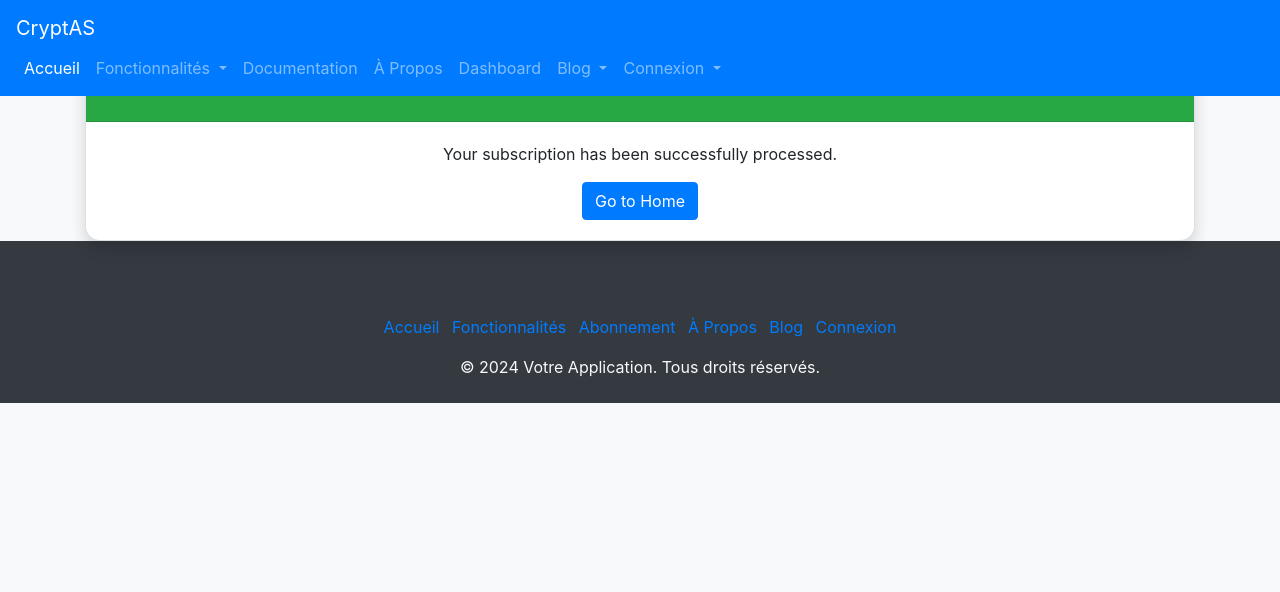
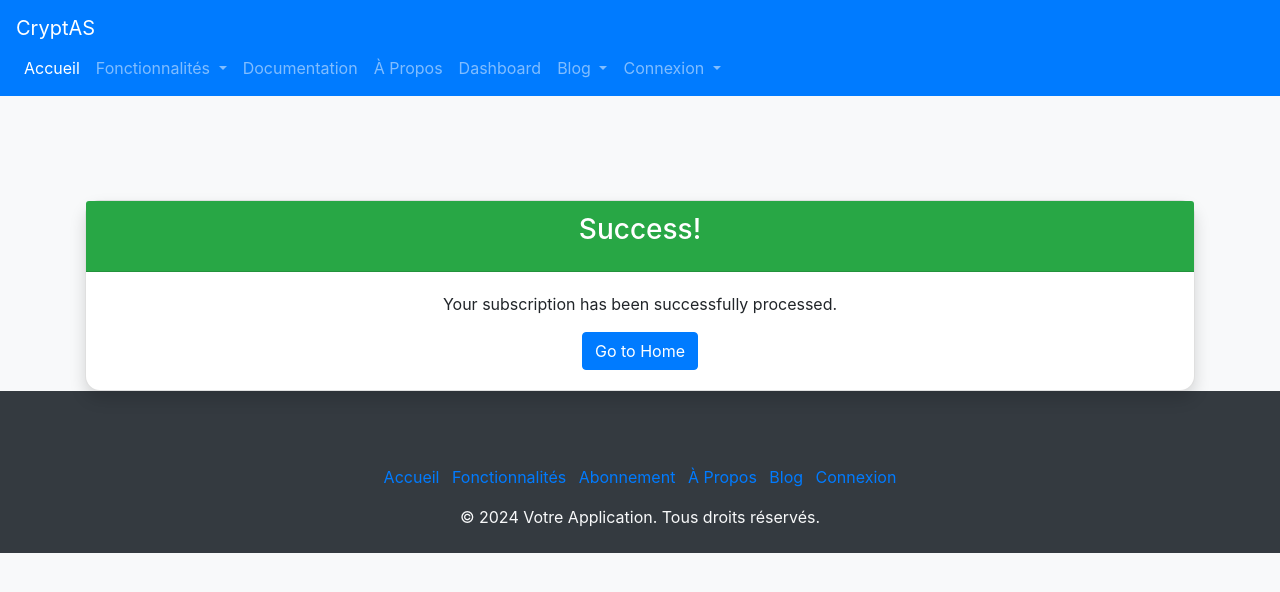
Before and after one commit to Petrarqueloko/cryptaa, a Django app: page /Abonnement/subscription_success/ in a window 1280 px wide. Shown: the top 592 px of the page. Run offline with Django 4.2, Linux system fonts and the light colour scheme; some libraries are stand-ins or nearby versions.

Commit message:
path construction12 and static files configuration

```diff
--- a/templates/subscriptions/payment.html
+++ b/templates/subscriptions/payment.html
@@ -21,7 +21,7 @@
 </head>
 <body>
     {% include "header.html" %}
-    <div class="container">
+    <div class="container" style="margin-top: 200px;">
         <div class="card shadow">
             <div class="card-header bg-success text-white text-center">
                 <h3 class="card-title">Complete Your Payment</h3>
--- a/templates/subscriptions/success.html
+++ b/templates/subscriptions/success.html
@@ -18,14 +18,14 @@
 </head>
 <body>
     {% include "header.html" %}
-    <div class="container">
+    <div class="container" style="margin-top: 200px;">
         <div class="card shadow">
             <div class="card-header bg-success text-white text-center">
                 <h3 class="card-title">Success!</h3>
             </div>
             <div class="card-body text-center">
                 <p>Your subscription has been successfully processed.</p>
-                <a href="/" class="btn btn-primary">Go to Home</a>
+                <a href="{% url "subscription_list" %}" class="btn btn-primary">Go to Home</a>
             </div>
         </div>
     </div>
```
